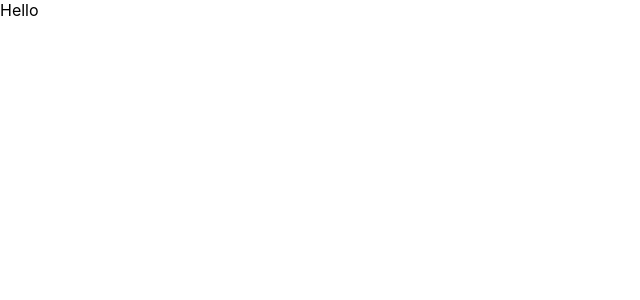
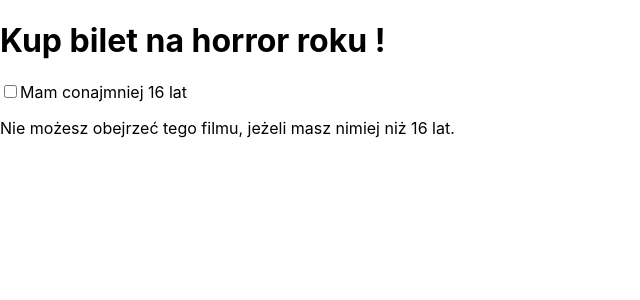
Before and after one commit to magikabdul/samuraj-programowania-react, a React (Create React App) app in the folder check-box/: page / in a window 1280 px wide. Shown: the top 300 px of the page, without its empty margins (0-640 px from the left). Built offline with nearby package versions, Linux system fonts and the light colour scheme.

Commit message:
feat: rendering dependent od checkbox state

```diff
--- a/check-box/src/App.js
+++ b/check-box/src/App.js
@@ -1,12 +1,38 @@
 import React from "react";
 import "./App.css";
 
+const PositiveMessage = () => {
+   return <p>Możesz obejrzeć film. Zapraszamy!</p>;
+};
+
+const NegativeMessage = () => {
+   return <p>Nie możesz obejrzeć tego filmu, jeżeli masz nimiej niż 16 lat.</p>;
+};
+
 class App extends React.Component {
-   state = {};
+   state = {
+      isConfirmed: false
+   };
+
+   handleCheckboxChange = () => {
+      this.setState({
+         isConfirmed: !this.state.isConfirmed
+      });
+   };
+
    render() {
       return (
          <>
-            <div>Hello</div>
+            <h1>Kup bilet na horror roku !</h1>
+            <input
+               type="checkbox"
+               name=""
+               id="age"
+               onChange={this.handleCheckboxChange}
+               checked={this.state.isConfirmed}
+            />
+            <label htmlFor="age">Mam conajmniej 16 lat</label>
+            {this.state.isConfirmed ? <PositiveMessage /> : <NegativeMessage />}
          </>
       );
    }
```
